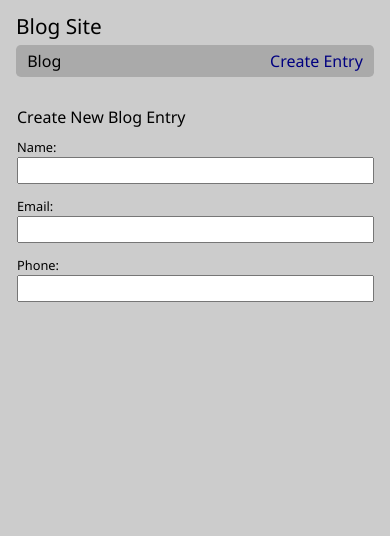
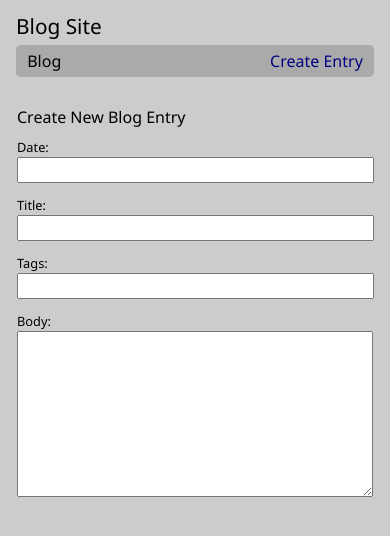
Before and after one commit to edwardtanguay/coding-challenge-react-blogsite-calimoto, a React (Vite) app: page /create-entry in a window 390 px wide. Shown: the top 536 px of the page. Built offline with nearby package versions, Linux system fonts and the light colour scheme.

Commit message:
form styled mobile ok

```diff
--- a/src/pages/PageCreateEntry.tsx
+++ b/src/pages/PageCreateEntry.tsx
@@ -12,18 +12,23 @@ export const PageCreateEntry = () => {
 
 					<div className="rows">
 						<div className="row">
-							<label htmlFor="fullName">Name:</label>
-							<input type="text" name="fullName" id="fullName" />
+							<label htmlFor="date">Date:</label>
+							<input type="text" name="date" id="date" />
 						</div>
 
 						<div className="row">
-							<label htmlFor="email">Email:</label>
-							<input type="email" name="email" id="email" />
+							<label htmlFor="title">Title:</label>
+							<input type="text" name="title" id="title" />
 						</div>
 
 						<div className="row">
-							<label htmlFor="phone">Phone:</label>
-							<input type="tel" name="phone" id="phone" />
+							<label htmlFor="tags">Tags:</label>
+							<input type="text" name="tags" id="tags" />
+						</div>
+
+						<div className="row">
+							<label htmlFor="body">Body:</label>
+							<textarea spellCheck={false} className="body"></textarea>
 						</div>
 					</div>
 				</fieldset>
--- a/src/styles/index.scss
+++ b/src/styles/index.scss
@@ -119,6 +119,13 @@ body {
 						input {
 							width: 98%;
 							font-size: 1.1rem;
+							font-family: monospace;
+						}
+
+						textarea.body {
+							height:10rem;
+							font-size: 1.1rem;
+							font-family: monospace;
 						}
 					}
 				}
@@ -166,8 +173,15 @@ body {
 							font-size: 0.8rem;
 						}
 						input {
-							width: 100%;
+							width: 98%;
 							font-size: 1.1rem;
+							font-family: monospace;
+						}
+
+						textarea.body {
+							height:10rem;
+							font-size: 1.1rem;
+							font-family: monospace;
 						}
 					}
 				}
```
